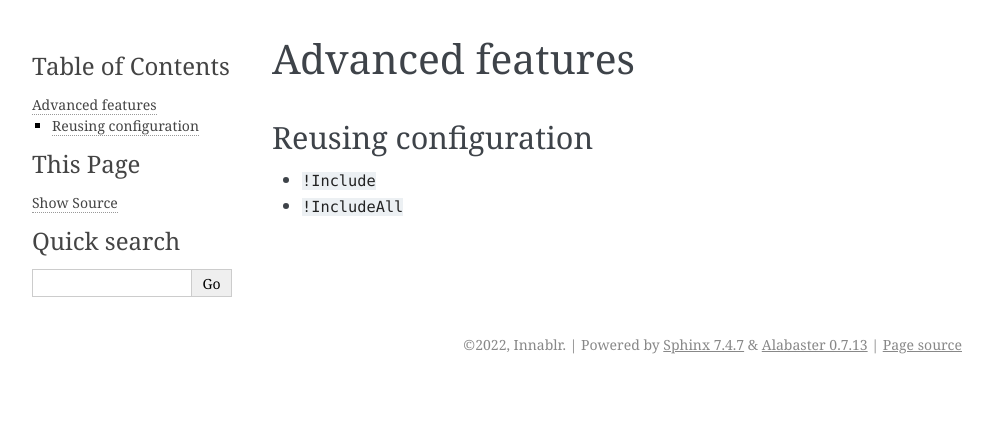
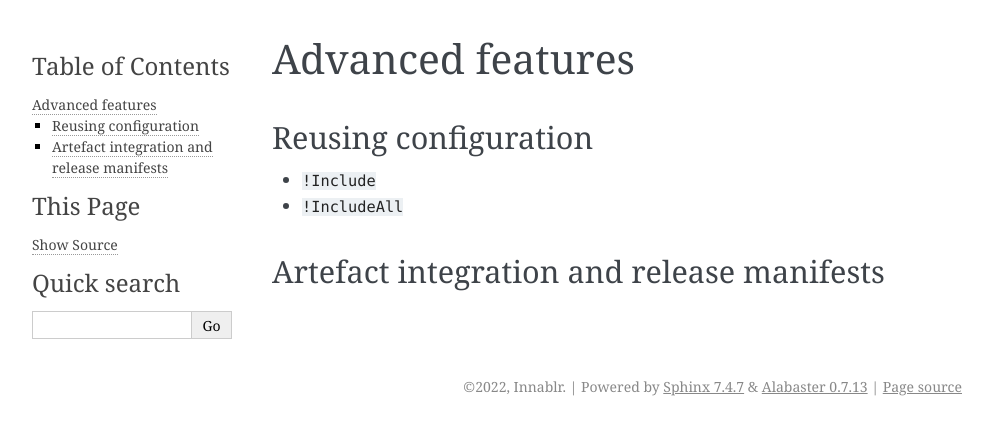
Before and after one commit to Innablr/cloudformation-seed, a Sphinx documentation site: the page built from docs/_src/advanced.md, in a window 1280 px wide. Shown: the top 435 px of the page, without its empty margins (148-1141 px from the left). Built offline with Sphinx 7.4.7, drawn with Linux system fonts in a browser that asks for light colours.

Commit message:
Move release manifests to advanced

```diff
--- a/docs/_src/advanced.md
+++ b/docs/_src/advanced.md
@@ -4,3 +4,5 @@
 
 * `!Include`
 * `!IncludeAll`
+
+## Artefact integration and release manifests
```
Also changed, not shown: docs/_src/modes.md (+0 -2 lines).
